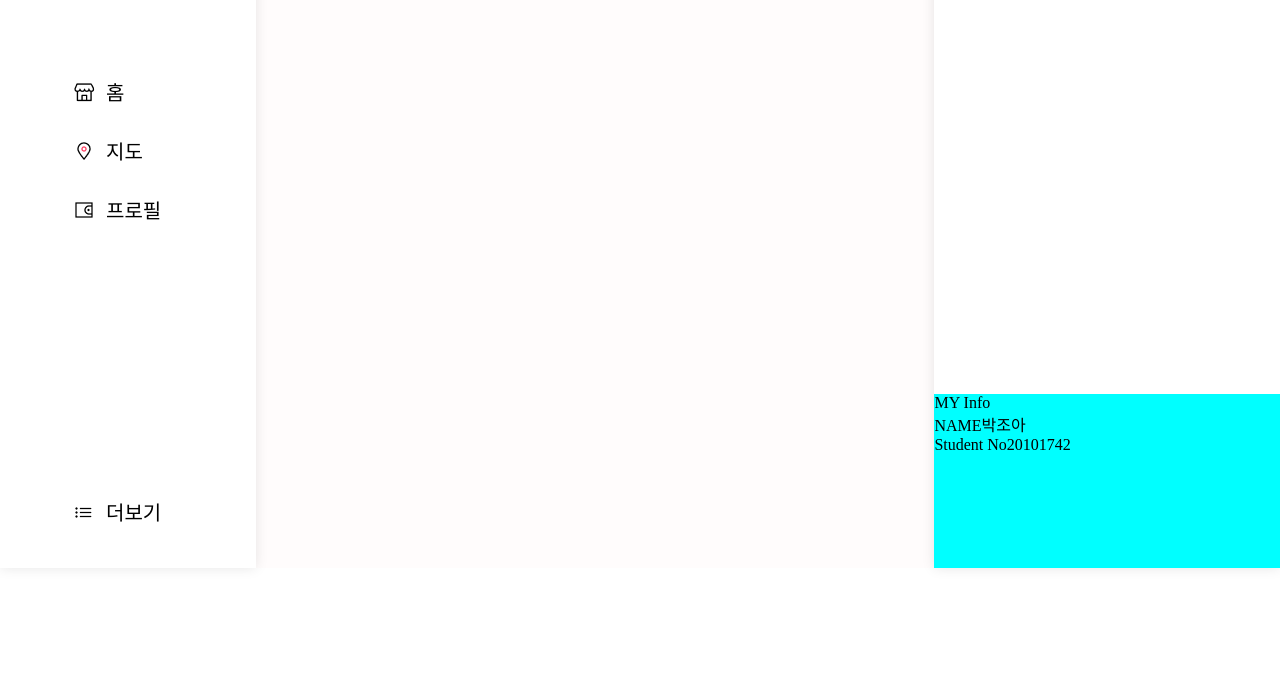
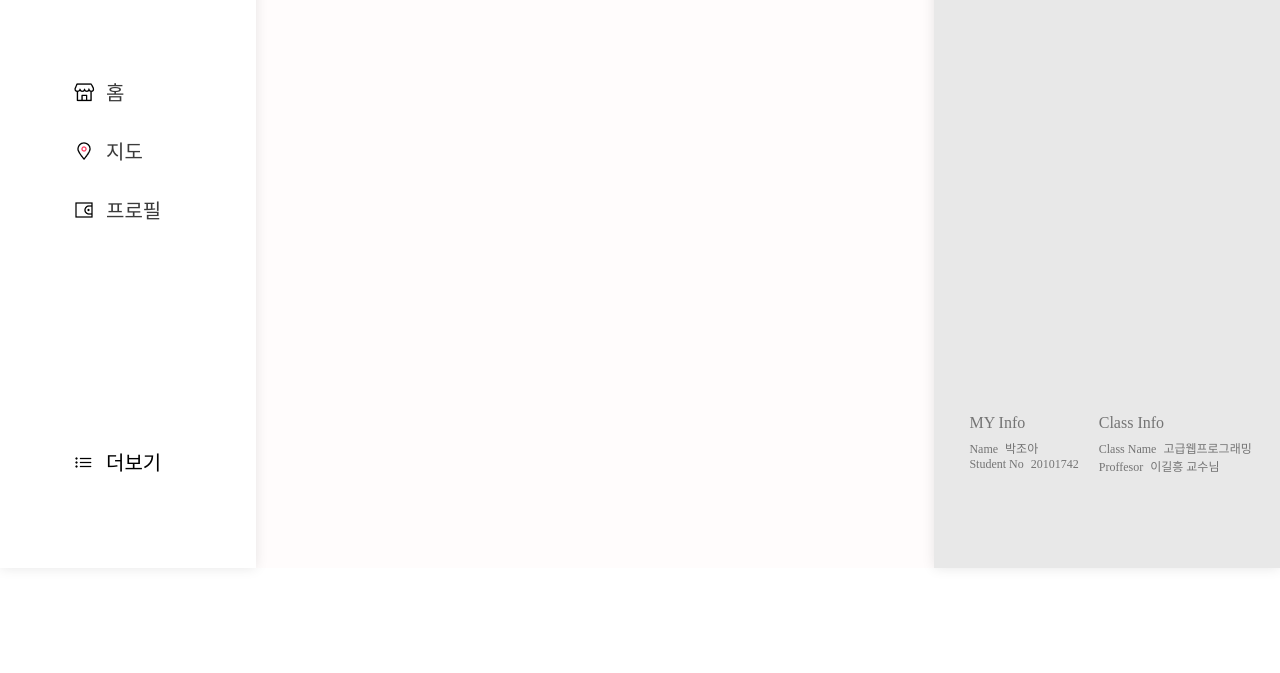
Before and after one commit to parkjoah/PawReady, a plain HTML site: page index.html in a window 1280 px wide. Shown: the part 127-800 px from the top of the page. Drawn offline with Linux system fonts and the light colour scheme.

Commit message:
feat: mainpage - pagedesign

```diff
--- a/index.html
+++ b/index.html
@@ -35,17 +35,26 @@
         <footer>
             <div id="foot-wr">
                 <div class="foot-friend">
+                    <div class="friendText">
+                        <p>포레디 친구 추천</p>
+                    </div>
 
                 </div>
                 <div class="foot-info">
                     <div class="ft-myinfo">
                         <p>MY Info</p>
                         <ul>
-                            <li><span>NAME</span>박조아</li>
+                            <li><span>Name</span>박조아</li>
                             <li><span>Student No</span>20101742</li>
                         </ul>
                     </div>
-                    <div class="ft-clinfo"></div>
+                    <div class="ft-clinfo">
+                        <p>Class Info</p>
+                        <ul>
+                            <li><span>Class Name</span>고급웹프로그래밍</li>
+                            <li><span>Proffesor</span>이길흥 교수님</li>
+                        </ul>
+                    </div>
                 </div>
             </div>
         </footer>
--- a/mainpage/css/index.css
+++ b/mainpage/css/index.css
@@ -23,8 +23,8 @@ footer{width: 27%; background-color: #E8E8E8;height: 695px;  position: fixed; ri
     margin: 50px auto;
 
 }
-nav{ width: 100%; height: 500px; margin: auto; padding-left: 70px; padding-top: 50px;}
-nav ul li{ width: 100%; font-size: 20px; padding-top: 30px;}
+nav{ width: 100%; height: 450px; margin: auto; padding-left: 70px; padding-top: 50px;}
+nav ul li{ color: rgb(59, 59, 59);  width: 100%; font-size: 20px; padding-top: 30px;}
 .more-tap{height: 25px; padding-left: 70px; width: 100%; font-size: 20px;}
 header img{ padding-right: 8px;}
 
@@ -32,11 +32,14 @@ header img{ padding-right: 8px;}
 
 
 /* footer */
-#foot-wr{width: 100%;height: 100%;display: block;}
-.foot-friend{background-color: #fff; width: 100%; height: 75%;}
-.foot-info{background-color: aqua; width: 100%; height: 25%;}
-.ft-myinfo{}
-.ft-myinfo > p{}
-.ft-myinfo > ul{}
-.ft-myinfo li{}
-.ft-clinfo{}
+#foot-wr{color: #747474;  position: relative; width: 100%;height: 100%;display: block;}
+.foot-friend{width: 100%; height: 75%;}
+.foot-info{padding-top: 20px; font-size: 12px; display: flex; width: 100%; height: 25%;}
+.foot-info span{font-size: 12px;padding-right: 7px;}
+.foot-info p{font-size: 16px;}
+.ft-myinfo{padding-left: 35px;}
+.foot-info ul {padding-top: 7px;}
+.ft-clinfo{padding-left: 20px;}
+
+/* footer friend */
+.friendText{ position: absolute; top: 60px; left: 60px; color: #756B6B; font-size: 18px;}
```
